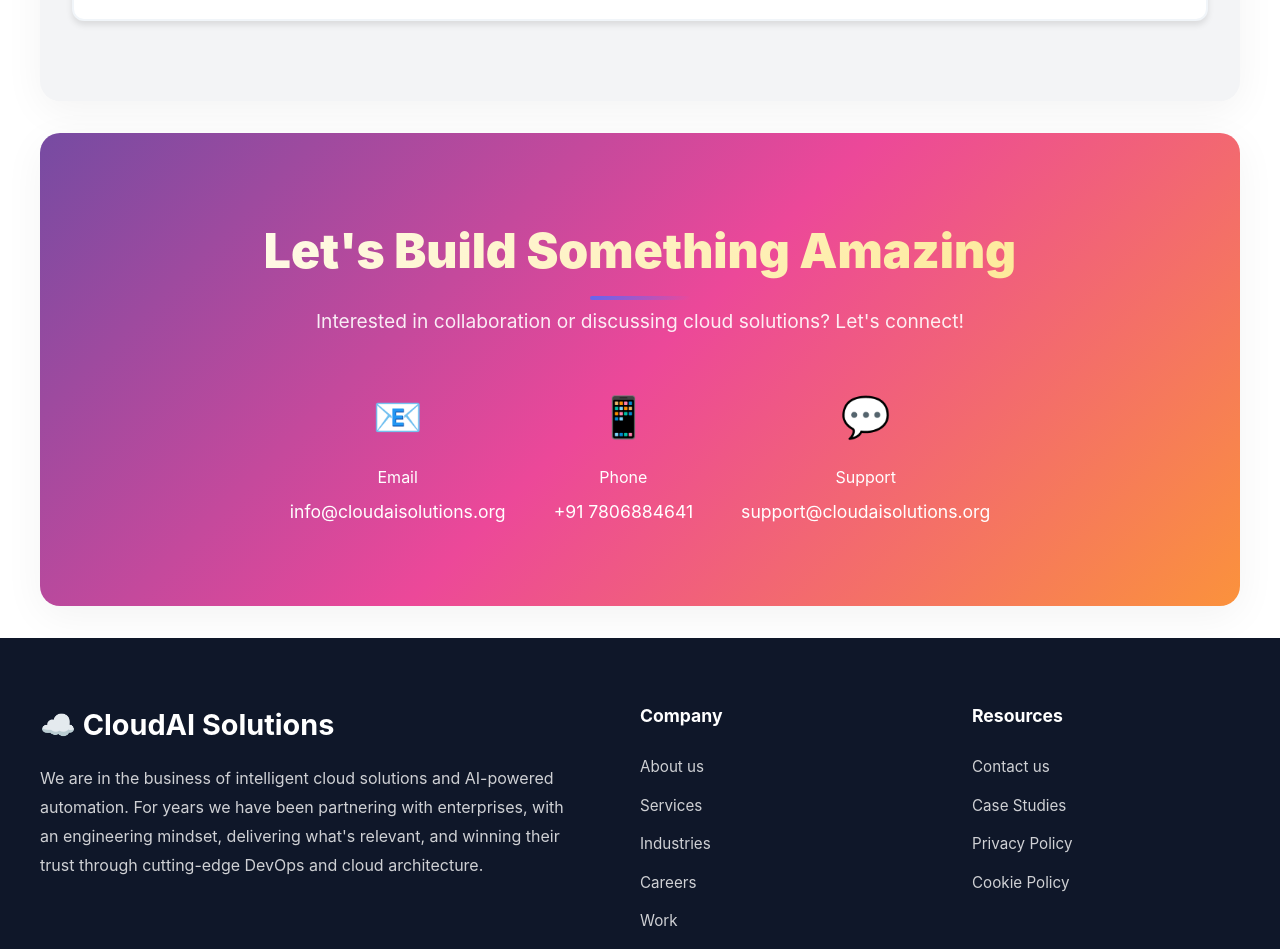
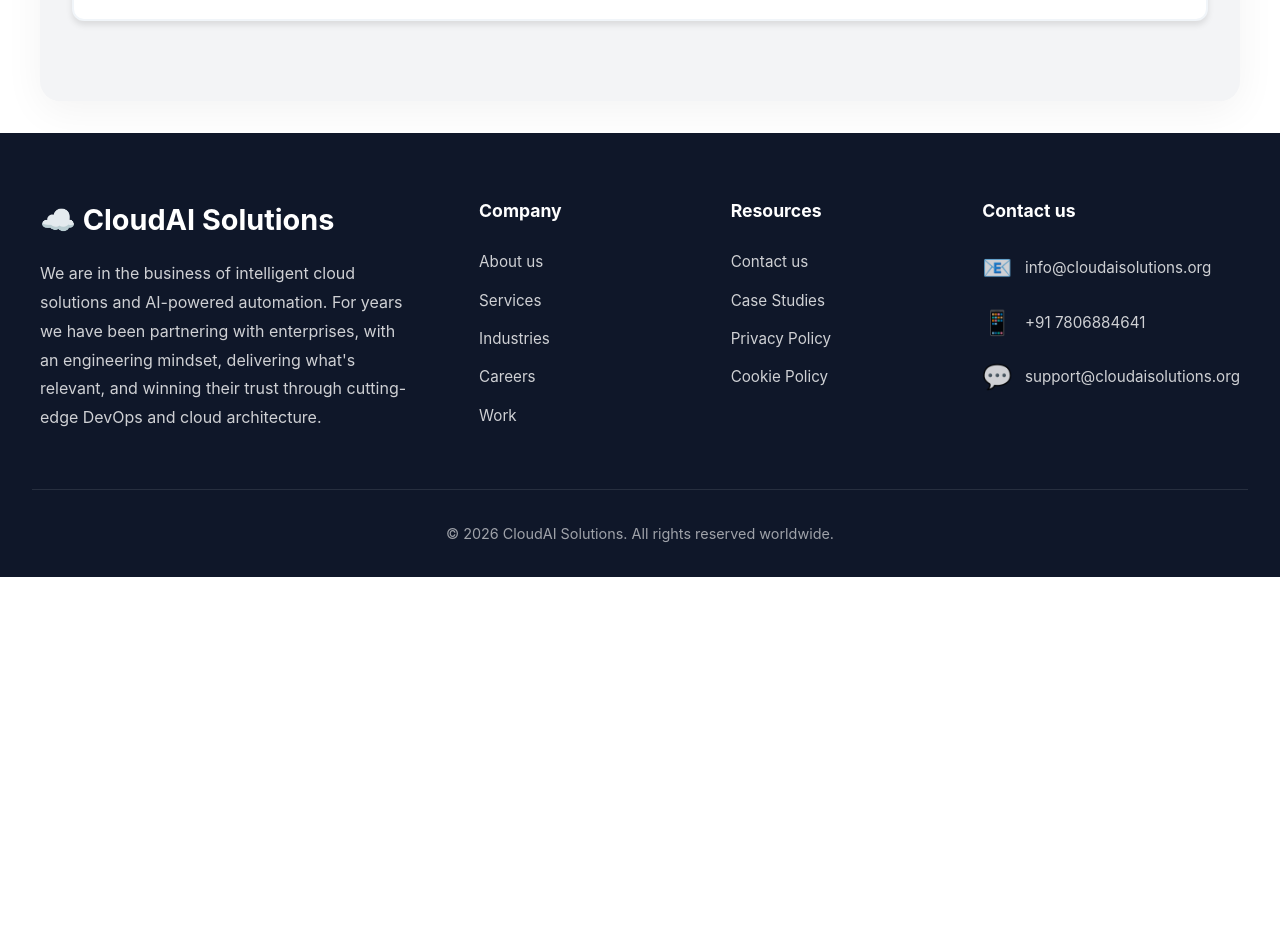
Before and after one commit to arthi123sensi/portfolio, a plain HTML site: page index.html in a window 1280 px wide. Shown: the part 5900-6849 px from the top of the page. After the commit the page ends 6477 px from the top, so only its background shows below. Drawn offline with Linux system fonts and the light colour scheme.

Commit message:
Move contact info to footer, remove extra banner section

```diff
--- a/index.html
+++ b/index.html
@@ -1102,56 +1102,6 @@
             }
         }
 
-        /* Contact Section */
-        .contact {
-            background: linear-gradient(135deg, #764ba2 0%, #ec4899 50%, #fb923c 100%);
-            color: white;
-            padding: 5rem 2rem;
-            text-align: center;
-        }
-
-        .contact h2 {
-            background: linear-gradient(135deg, #ffffff, #fde68a, #fbbf24);
-            -webkit-background-clip: text;
-            -webkit-text-fill-color: transparent;
-            background-clip: text;
-            font-size: 3rem;
-            font-weight: 900;
-            animation: gradientText 5s ease infinite;
-            background-size: 200% 200%;
-        }
-
-        .contact-info {
-            display: flex;
-            justify-content: center;
-            gap: 3rem;
-            margin-top: 3rem;
-            flex-wrap: wrap;
-        }
-
-        .contact-item {
-            display: flex;
-            flex-direction: column;
-            align-items: center;
-            gap: 0.5rem;
-        }
-
-        .contact-item .icon {
-            font-size: 2.5rem;
-            margin-bottom: 0.5rem;
-        }
-
-        .contact-item a {
-            color: white;
-            text-decoration: none;
-            font-size: 1.1rem;
-            transition: opacity 0.3s;
-        }
-
-        .contact-item a:hover {
-            opacity: 0.8;
-        }
-
         /* Footer - Professional Style */
         footer {
             background: #0f1729;
@@ -1163,9 +1113,36 @@
             max-width: 1200px;
             margin: 0 auto;
             display: grid;
-            grid-template-columns: 2fr 1fr 1fr;
+            grid-template-columns: 2fr 1fr 1fr 1fr;
             gap: 4rem;
             margin-bottom: 3rem;
+        }
+
+        .footer-contact-info {
+            display: flex;
+            flex-direction: column;
+            gap: 1rem;
+        }
+
+        .footer-contact-item {
+            display: flex;
+            align-items: center;
+            gap: 0.8rem;
+            color: rgba(255, 255, 255, 0.8);
+        }
+
+        .footer-contact-item .icon {
+            font-size: 1.5rem;
+        }
+
+        .footer-contact-item a {
+            color: rgba(255, 255, 255, 0.8);
+            text-decoration: none;
+            transition: color 0.3s;
+        }
+
+        .footer-contact-item a:hover {
+            color: #667eea;
         }
 
         .footer-about h3 {
@@ -1293,6 +1270,12 @@
             .footer-content {
                 grid-template-columns: 1fr;
                 gap: 2rem;
+                text-align: left;
+            }
+
+            .footer-contact-item {
+                flex-direction: column;
+                align-items: flex-start;
             }
 
             .services-grid {
@@ -1848,34 +1831,6 @@
         </div>
     </section>
 
-    <!-- Contact Section -->
-    <section class="contact" id="contact">
-        <h2>Let's Build Something Amazing</h2>
-        <p style="font-size: 1.2rem; margin-top: 1rem; opacity: 0.9;">
-            Interested in collaboration or discussing cloud solutions? Let's connect!
-        </p>
-
-        <div class="contact-info">
-            <div class="contact-item">
-                <span class="icon">📧</span>
-                <span>Email</span>
-                <a href="mailto:info@cloudaisolutions.org">info@cloudaisolutions.org</a>
-            </div>
-
-            <div class="contact-item">
-                <span class="icon">📱</span>
-                <span>Phone</span>
-                <a href="tel:+917806884641">+91 7806884641</a>
-            </div>
-
-            <div class="contact-item">
-                <span class="icon">💬</span>
-                <span>Support</span>
-                <a href="mailto:support@cloudaisolutions.org">support@cloudaisolutions.org</a>
-            </div>
-        </div>
-    </section>
-
     <!-- Footer -->
     <footer>
         <div class="footer-content">
@@ -1907,6 +1862,24 @@
                     <li><a href="#skills">Privacy Policy</a></li>
                     <li><a href="#skills">Cookie Policy</a></li>
                 </ul>
+            </div>
+
+            <div class="footer-links">
+                <h4>Contact us</h4>
+                <div class="footer-contact-info">
+                    <div class="footer-contact-item">
+                        <span class="icon">📧</span>
+                        <a href="mailto:info@cloudaisolutions.org">info@cloudaisolutions.org</a>
+                    </div>
+                    <div class="footer-contact-item">
+                        <span class="icon">📱</span>
+                        <a href="tel:+917806884641">+91 7806884641</a>
+                    </div>
+                    <div class="footer-contact-item">
+                        <span class="icon">💬</span>
+                        <a href="mailto:support@cloudaisolutions.org">support@cloudaisolutions.org</a>
+                    </div>
+                </div>
             </div>
         </div>
 
```
